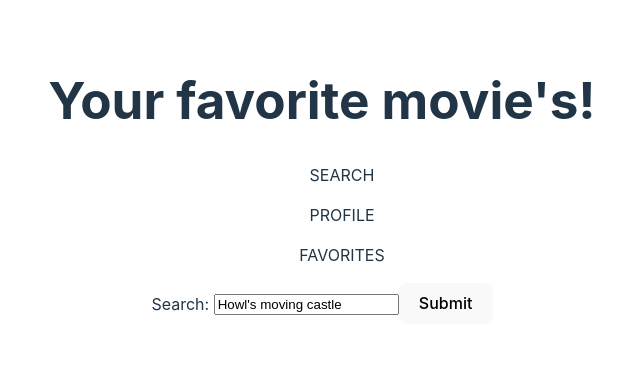
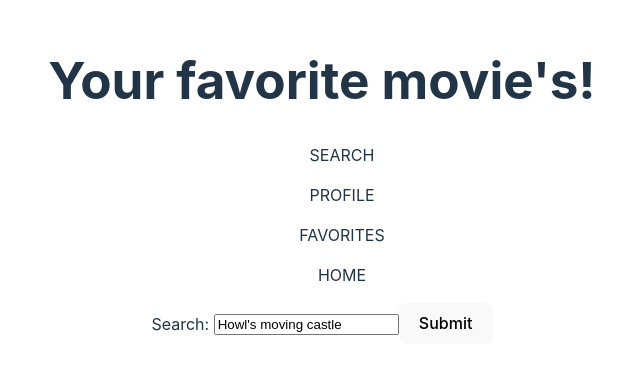
Before and after one commit to 240930-NET/P2MoviesFrontend, a React (Vite) app: page / in a window 1280 px wide. Shown: the part 219-590 px from the top of the page, without its empty margins (318-958 px from the left). Built offline with nearby package versions, Linux system fonts and the light colour scheme.

Commit message:
development made

```diff
--- a/src/App.jsx
+++ b/src/App.jsx
@@ -14,6 +14,7 @@ function App() {
         <ul>SEARCH</ul>
         <ul>PROFILE</ul>
         <ul>FAVORITES</ul>
+        <ul>HOME</ul>
       </nav>
       <Search></Search>
     </>
```
